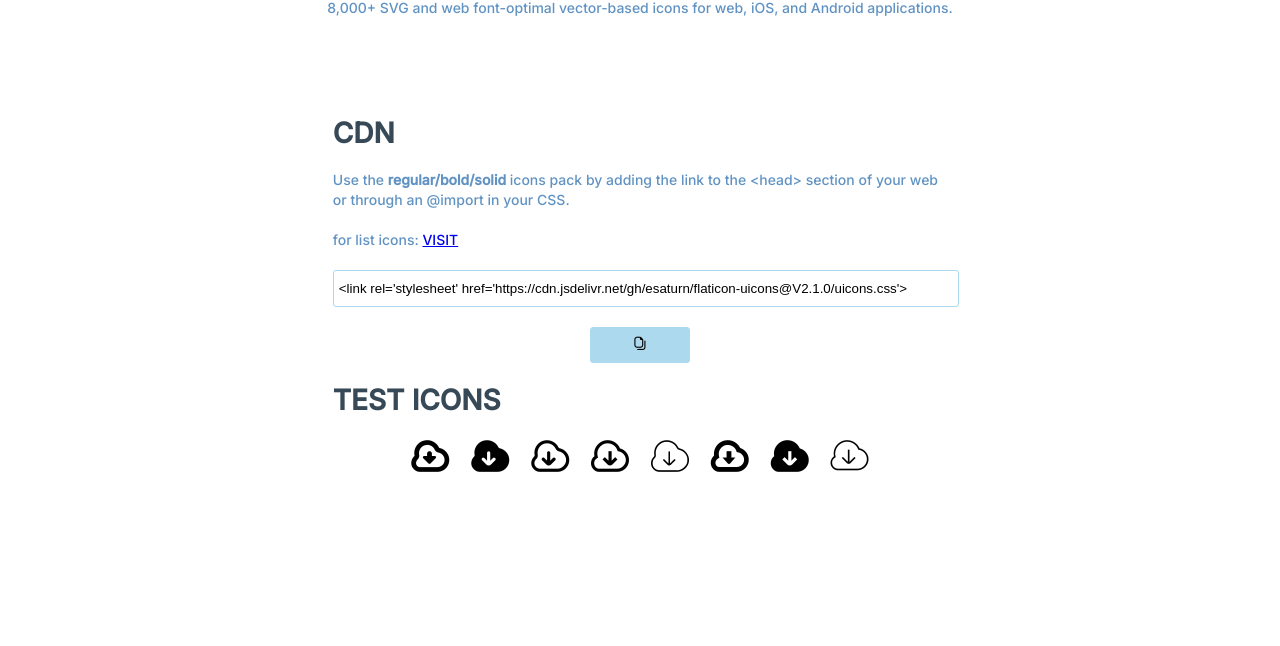
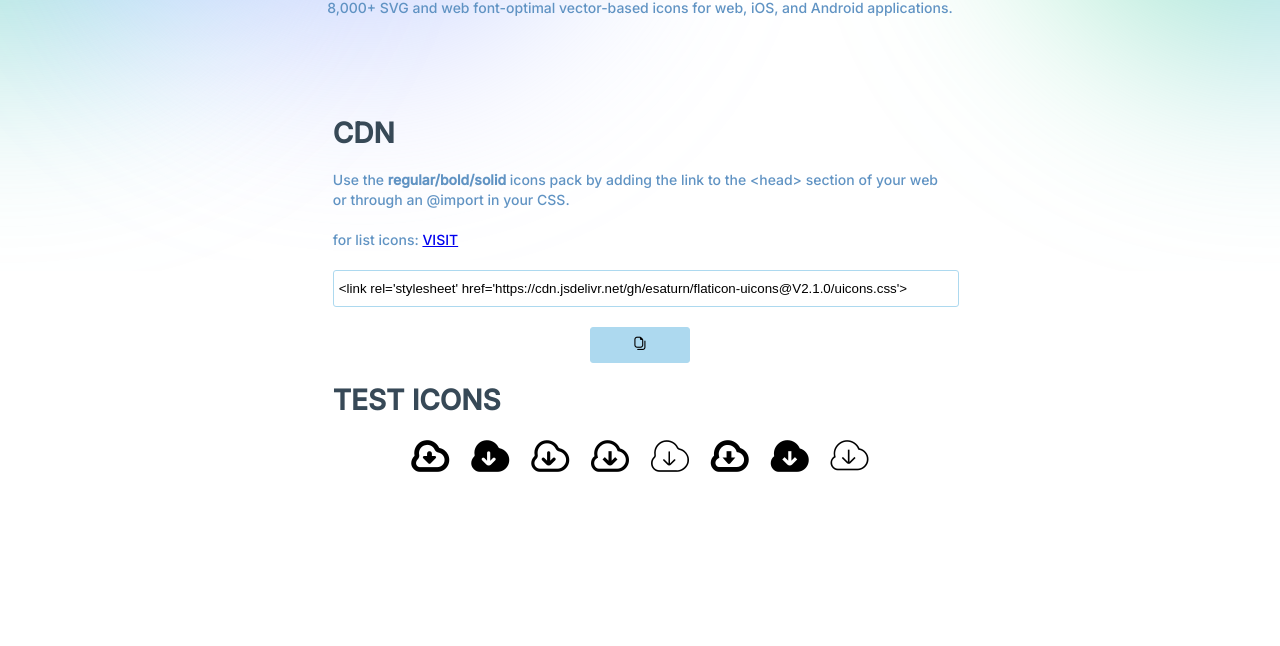
Before and after one commit to etmami/flaticon-uicons, a plain HTML site: page index.html in a window 1280 px wide. Shown: the part 154-800 px from the top of the page. Drawn offline with nearby package versions, Linux system fonts and the light colour scheme; the site is published under a folder, as on GitHub Pages, so addresses that start at the root find nothing.

Commit message:
fix style

```diff
--- a/index.html
+++ b/index.html
@@ -15,7 +15,7 @@
       margin: 0;
     }
     body{
-      background-image: url(/bg.5f4e1cd03a88761240785741f9245aee.svg);
+      background-image: url(bg.5f4e1cd03a88761240785741f9245aee.svg);
       background-position: center;
       background-repeat: no-repeat;
     }
```
